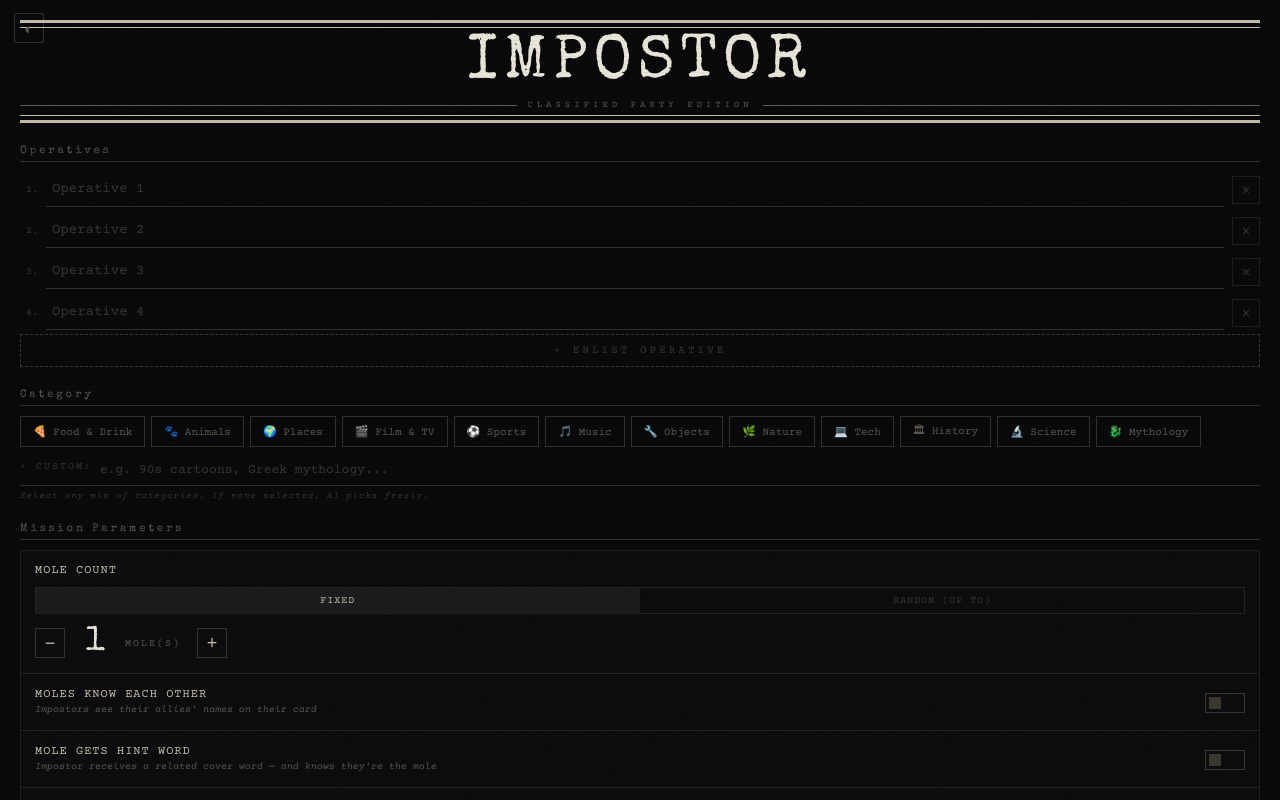
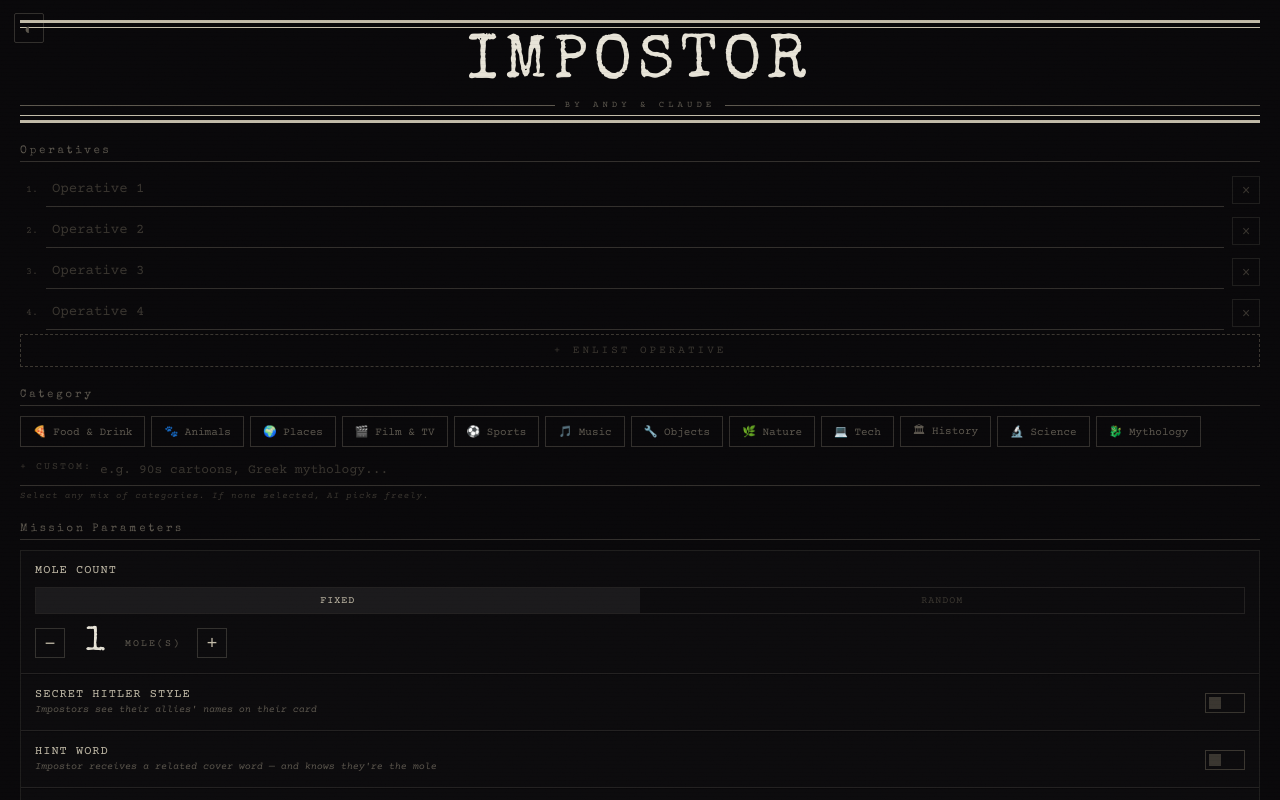
Before and after one commit to theandygu/impostor, a website: page index.html in a window 1280 px wide. Drawn offline with nearby package versions, Linux system fonts and the light colour scheme.

Commit message:
text changes

```diff
--- a/index.html
+++ b/index.html
@@ -298,7 +298,7 @@ body.light::after{
     <div class="mast-title">IMPOSTOR</div>
     <div class="mast-sub">
       <div class="mast-rule"></div>
-      <div class="mast-tag">CLASSIFIED PARTY EDITION</div>
+      <div class="mast-tag">BY ANDY & CLAUDE</div>
       <div class="mast-rule"></div>
     </div>
   </div>
@@ -333,7 +333,7 @@ body.light::after{
         <div class="setting-name" style="margin-bottom:6px">MOLE COUNT</div>
         <div class="mode-tabs">
           <button class="mode-tab on" id="tab-fixed" onclick="setMode('fixed')">FIXED</button>
-          <button class="mode-tab" id="tab-rand" onclick="setMode('random')">RANDOM (UP TO)</button>
+          <button class="mode-tab" id="tab-rand" onclick="setMode('random')">RANDOM</button>
         </div>
         <div class="count-ctl">
           <button class="cnt-btn" onclick="adj(-1)">−</button>
@@ -345,7 +345,7 @@ body.light::after{
       <div class="setting-box" id="box-know">
         <div class="setting-row">
           <div>
-            <div class="setting-name">MOLES KNOW EACH OTHER</div>
+            <div class="setting-name">SECRET HITLER STYLE</div>
             <div class="setting-desc">Impostors see their allies' names on their card</div>
           </div>
           <label class="toggle"><input type="checkbox" id="tog-know"><span class="tog-sl"></span></label>
@@ -354,7 +354,7 @@ body.light::after{
       <div class="setting-box" id="box-hint">
         <div class="setting-row">
           <div>
-            <div class="setting-name">MOLE GETS HINT WORD</div>
+            <div class="setting-name">HINT WORD</div>
             <div class="setting-desc">Impostor receives a related cover word — and knows they're the mole</div>
           </div>
           <label class="toggle"><input type="checkbox" id="tog-hint"><span class="tog-sl"></span></label>
--- a/package.json
+++ b/package.json
@@ -2,6 +2,6 @@
   "name": "impostor-game",
   "version": "1.0.0",
   "dependencies": {
-    "@google/genai": "^0.7.0"
+    "@google/genai": "^1.49.0"
   }
 }
```
